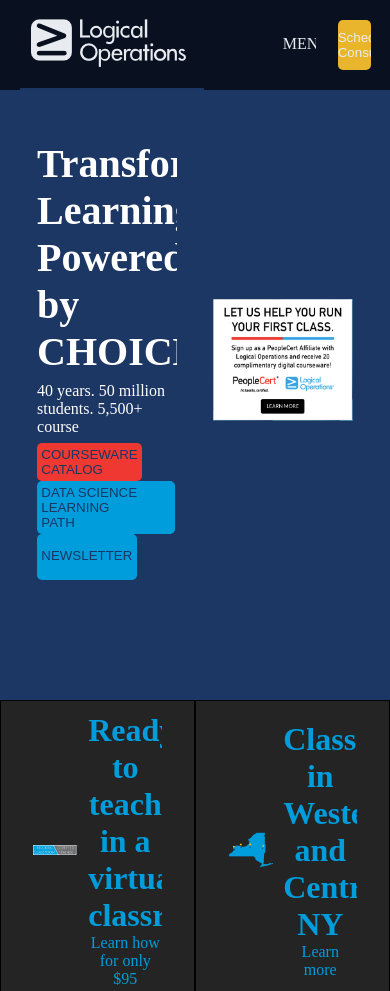
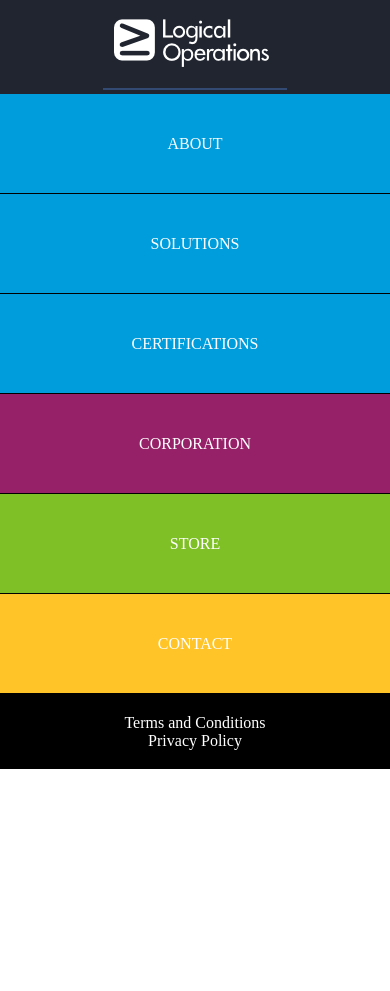
Before and after one commit to Hossanna/LogicalOperations, a plain HTML site: page index.html in a window 390 px wide. Shown: the top 991 px of the page. After the commit the page ends 844 px from the top, so only its background shows below. Drawn offline with Linux system fonts and the light colour scheme.

Commit message:
responsiveness

```diff
--- a/index.html
+++ b/index.html
@@ -8,6 +8,7 @@
     <link rel="stylesheet" href="./style.css">
 </head>
 <body>
+    <div class="big-screen">
         <header class="flex">
 
             <img src="./images/logo.png" alt="" class="logo">
@@ -188,5 +189,24 @@
                 </span>
             </div>
         </footer>
+    </div>
+
+    <div class="mobile">
+        <div class="grid-container-mobile">
+            <header class="header-mobile">
+                <img src="./images/logo.png" alt="">
+            </header>
+            <div class="items-mobile blue">ABOUT</div>
+            <div class="items-mobile blue">SOLUTIONS</div>
+            <div class="items-mobile blue">CERTIFICATIONS</div>
+            <div class="items-mobile red">CORPORATION</div>
+            <div class="items-mobile green">STORE</div>
+            <div class="items-mobile yellow">CONTACT</div>
+            <footer class="footer-mobile">
+                <p>Terms and Conditions</p>
+                <p>Privacy Policy</p>
+            </footer>
+        </div>
+    </div>
 </body>
 </html>
--- a/style.css
+++ b/style.css
@@ -440,3 +440,57 @@
 footer span{
     color: gray;
 }
+.mobile{
+    display: none;
+}
+
+@media screen and (max-width:800px) {
+    .big-screen{
+        display: none;
+    }
+
+    .mobile{
+        display: block !important;
+    }
+    .grid-container-mobile{
+        grid-template-columns: auto;
+        grid-template-rows: auto auto auto auto auto auto auto auto;
+        display: grid;
+    }
+    .items-mobile{
+        cursor: pointer;
+        color: #fff;
+        background-color: #080e19;
+        border-bottom: 1px solid black;
+        padding: 5% 2%;
+        text-align: center;
+        display: flex;
+        align-items: center;
+        justify-content: center;
+        z-index: 1;
+        height: 100px;
+    }
+
+    .header-mobile{
+        text-align: center;
+        position: relative;
+    }
+    .footer-mobile{
+        text-align: center;
+        padding: 5% 0;
+    }
+
+    .blue{
+        background-color:#009ddc;
+    }
+    .red{
+        background-color:#972169;
+    }
+    .green{
+        background-color: #7fc027;
+    }
+    .yellow{
+        background-color: #ffc427 ;
+    }
+
+}
```
Lines whose indentation alone changed are shown as unchanged.
